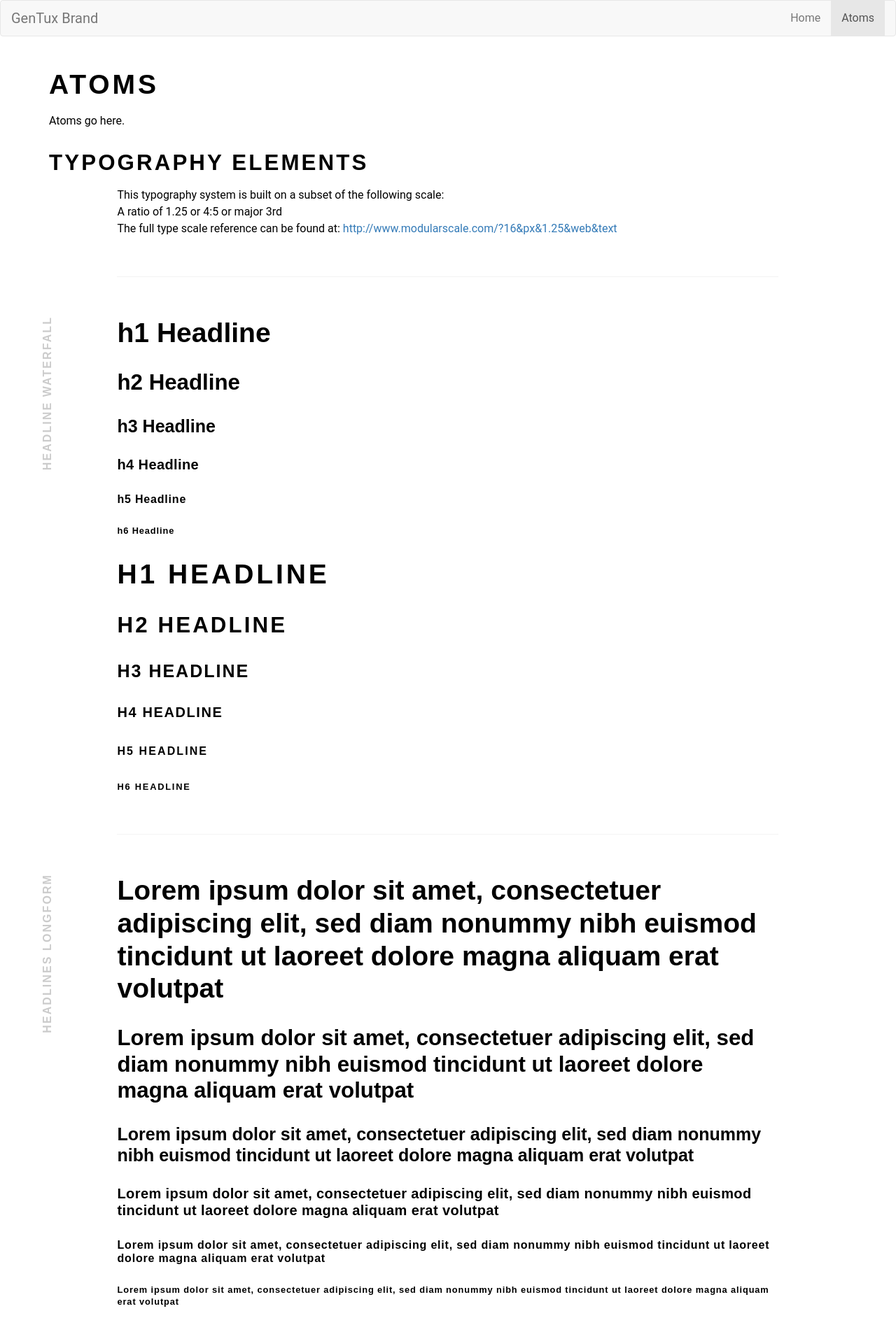
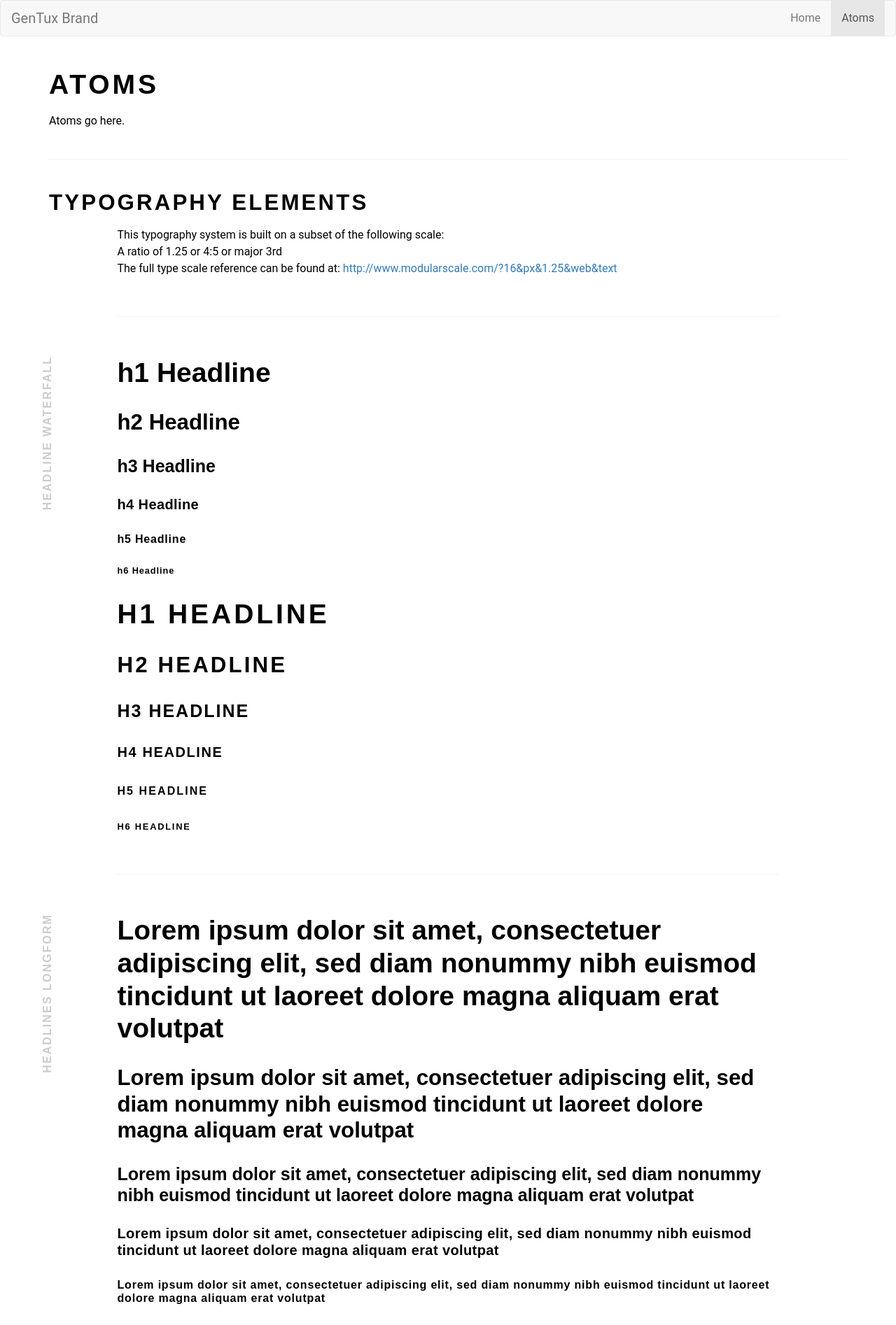
Before and after one commit to generationtux/styleguide, a Jekyll site: the page built from atoms.html, in a window 1280 px wide. Shown: the top 1894 px of the page at 70% size. Built offline with Jekyll 4.4.1, drawn with Linux system fonts in a browser that asks for light colours; comment, search, counter and statistics services are not loaded.

Commit message:
more layot changes on atoms

```diff
--- a/atoms.html
+++ b/atoms.html
@@ -13,7 +13,18 @@ permalink: /atoms/
 <p>
 Atoms go here.
 </p>
+</div></div></div>
+<div class="container">
+  <div class="row">
+    <div class="col-sm-12">
+      <hr class="type-spacing-lg-top">
+    </div>
+  </div>
+</div><!-- /.container  -->
 
+<div class="container">
+  <div class="row">
+    <div class="col-sm-12">
 <h2 class="copy uppercase">Typography Elements</h2>
 </div>
 </div>
```
